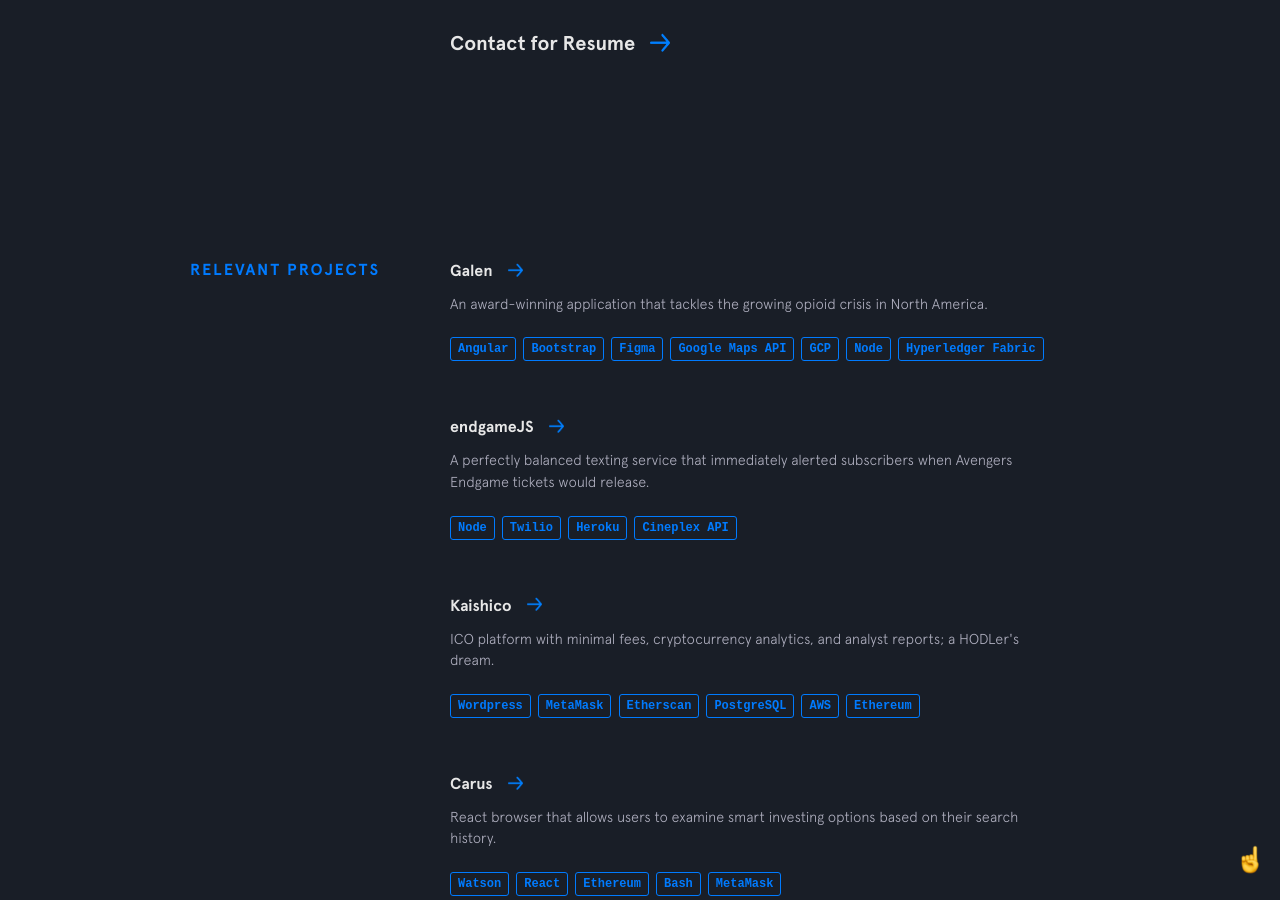
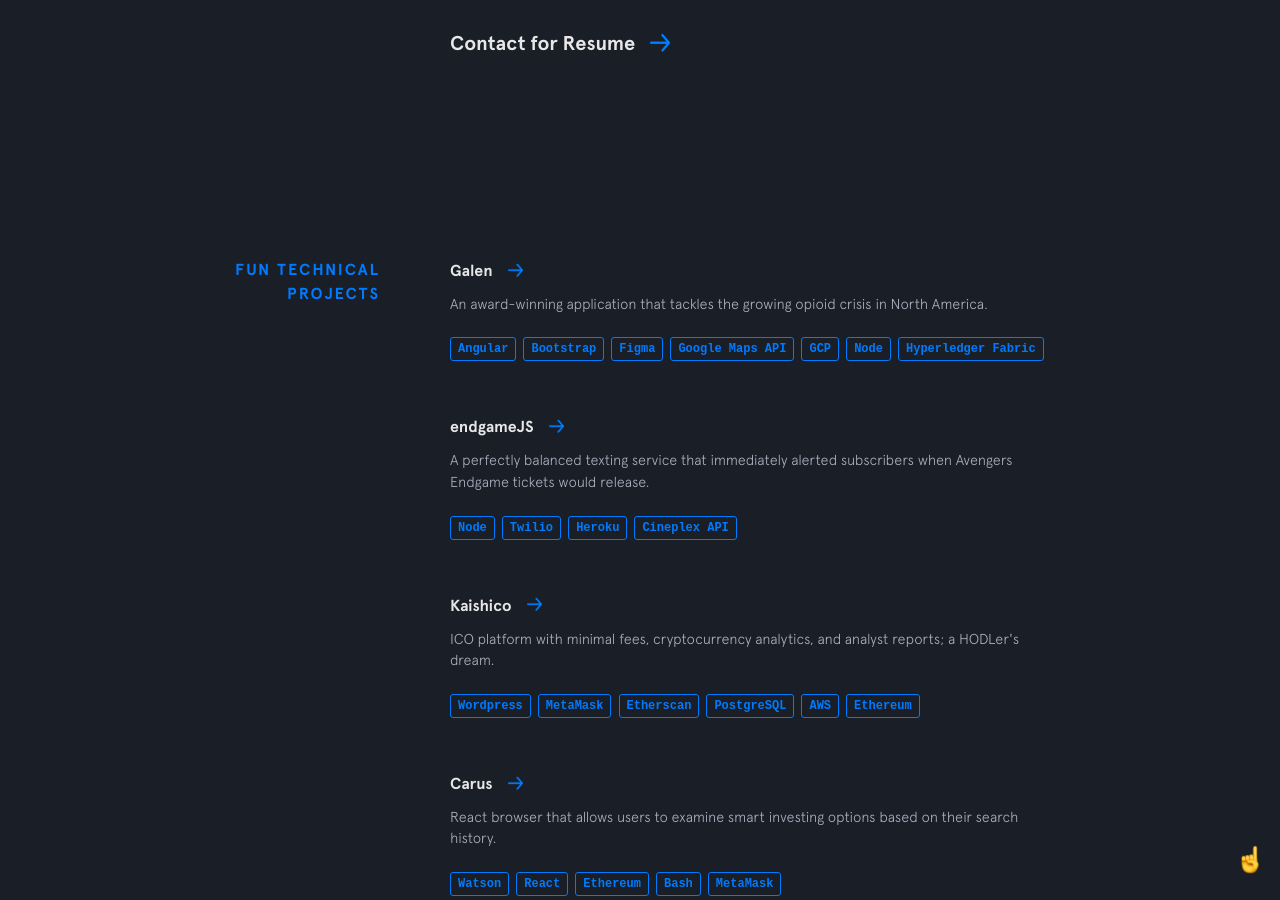
Before and after one commit to PronoyC/pronoyc.github.io, a Jekyll site: the page built from index.html, in a window 1280 px wide and 900 px high, scrolled down 2826 px. Built offline with Jekyll 4.4.1, drawn with Linux system fonts in a browser that asks for light colours; nearby versions of some CDN libraries.

Commit message:
Update other-projects.html

```diff
--- a/_includes/other-projects.html
+++ b/_includes/other-projects.html
@@ -1,5 +1,5 @@
 <section class="section other-projects">
-  <div class="section__title">Relevant Projects</div>
+  <div class="section__title">Fun Technical Projects</div>
   <div class="section__content">
     {% for project in site.data.other-projects %}
     <div class="project">
```
